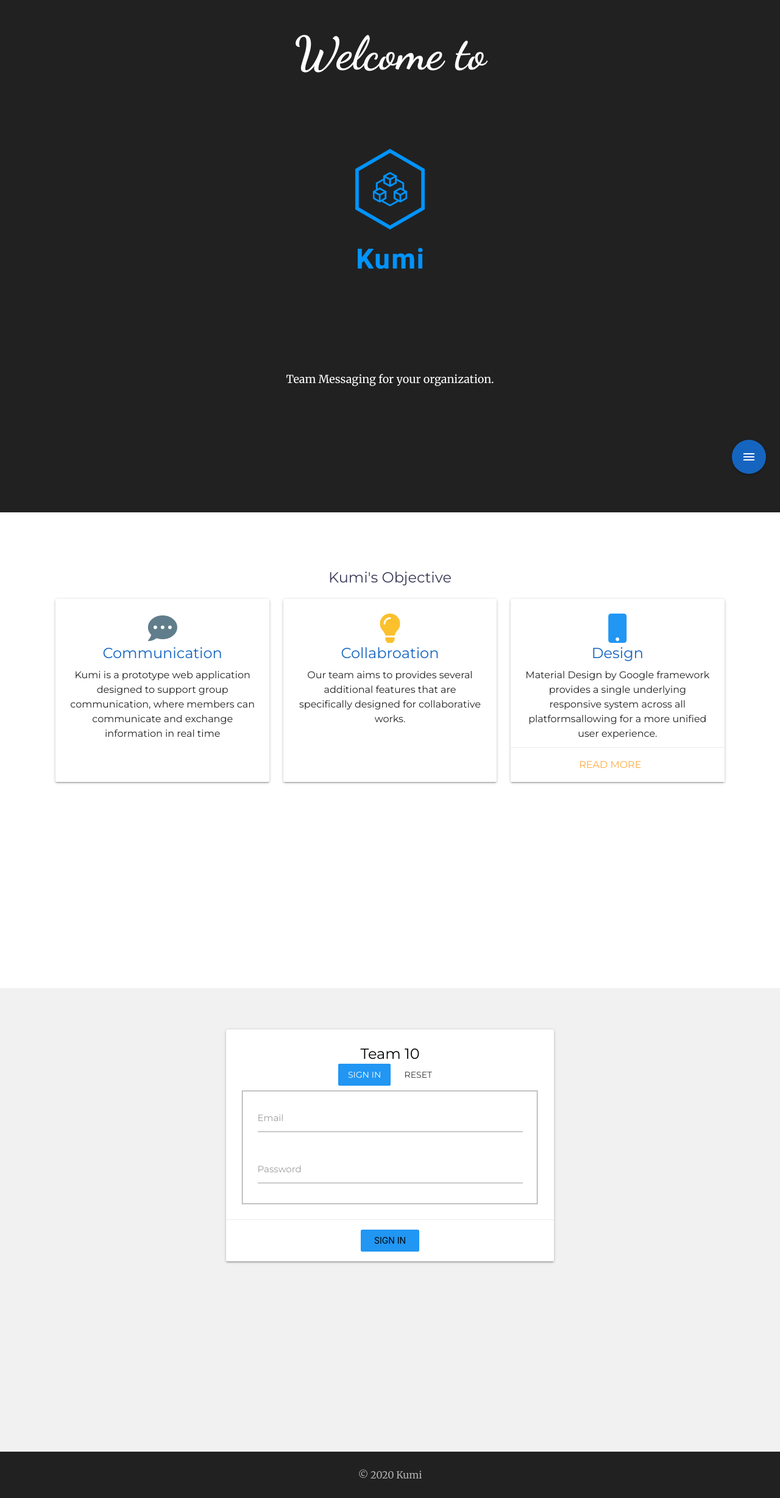
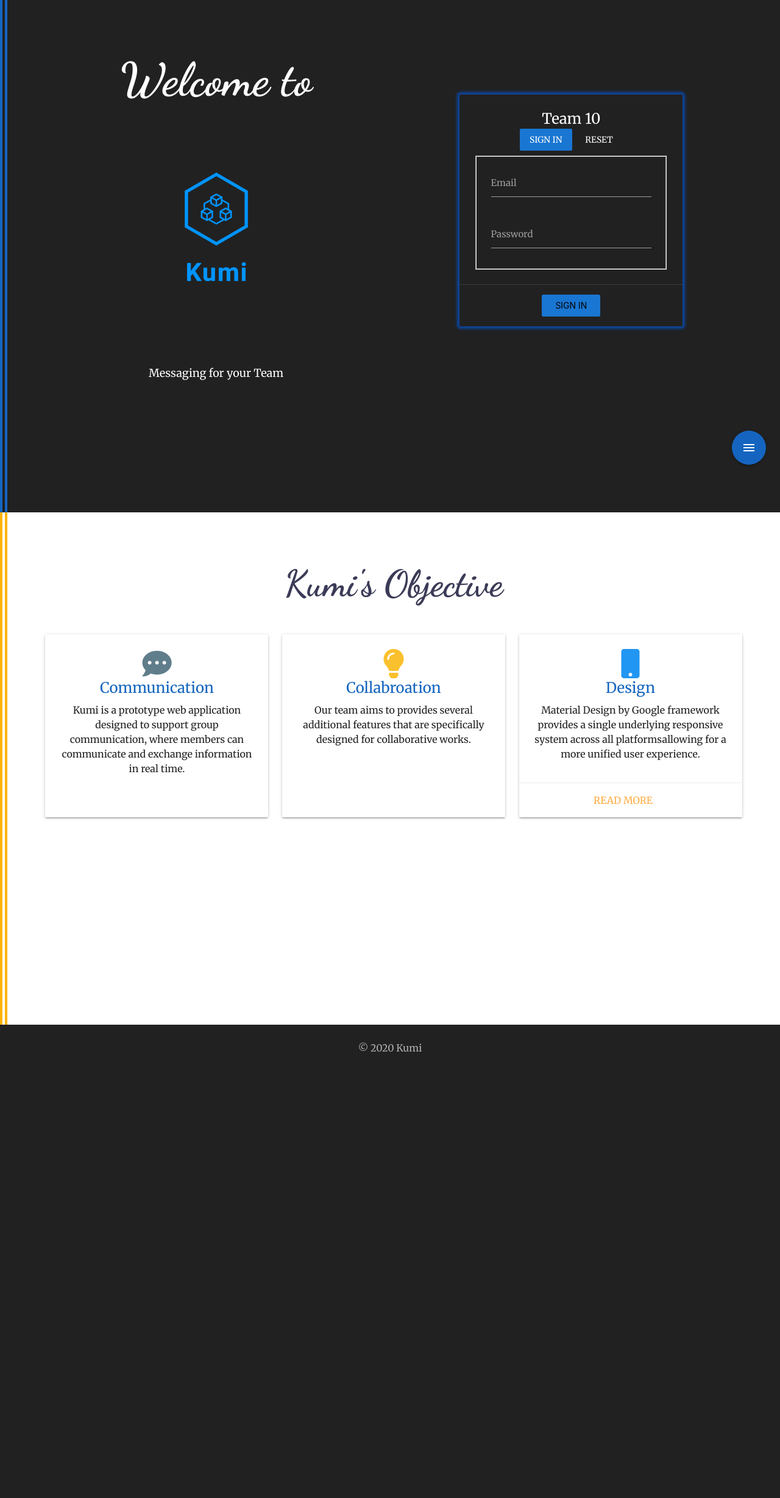
Before and after one commit to Winternight5/Kumi, a Flask app: page / in a window 1280 px wide. Shown: the whole page at 61% size. After the commit the page ends 1725 px from the top, so only its background shows below. Run offline with Flask 2, Linux system fonts and the light colour scheme.

Commit message:
Update welcome.html

```diff
--- a/app/templates/welcome.html
+++ b/app/templates/welcome.html
@@ -35,23 +35,17 @@
           line-height: 1.5;
         }
 
-        /*
-         *  STYLE 1
-         */
-
-        body::-webkit-scrollbar-track
-        {
+        body::-webkit-scrollbar-track {
 	        background-color: #212121;
+            opacity: 0;
         }
 
-        body::-webkit-scrollbar
-        {
+        body::-webkit-scrollbar {
 	        width: 12px;
 	        background-color: #F5F5F5;
         }
 
-        body::-webkit-scrollbar-thumb
-        {
+        body::-webkit-scrollbar-thumb {
 	        border-radius: 10px;
 	        -webkit-box-shadow: inset 0 0 6px rgba(0,0,0,.3);
 	        background-color: #1565c0;
@@ -60,13 +54,24 @@
         .header-top {
           text-align: center;
           position: relative;
-          height: 105vh;
           padding-bottom: 80px;
           color: #fff;
           overflow: hidden;
+          border-left: 12px double #1565c0;
         }
+
+        #section_outline {
+          border-left: 12px double #ffb300;
+          background: #fff;
+        }
+
+        #section_login {
+          border-left: 12px double #388e3c;
+          color: #454545;
+          background: #f1f1f1;
+        }
+
         .header-top h1 {
-          margin: 50px 0 20px;
           font-family: "Montserrat", sans-serif;
           font-size: 35px;
         }
@@ -79,7 +84,6 @@
           margin-right: auto;
           font-size: 1em;
           font-weight: 400;
-          padding: 20px;
         }
         @media only screen and (min-width: 37.5em) {
           .header-top h1 {
@@ -102,89 +106,15 @@
         }
 
         .section {
-          padding: 60px 0;
-          height: 95vh;
+          min-height: 105vh;
+          padding: 4vw;
         }
+
         .section__title {
-          font-size: 24px;
           color: #3b3b58;
           text-align: center;
-          font-family: "Montserrat", sans-serif;
-          margin: 14px 0;
-        }
-        .section__intro {
-          display: block;
-          text-align: center;
-          margin: 0 5% 30px;
-        }
-        @media only screen and (min-width: 43.75em) {
-          .section__intro {
-            margin-left: 15%;
-            margin-right: 15%;
-          }
-        }
-        .section--cta {
-          color: #454545;
-          background: #f1f1f1;
-        }
-
-        .box {
-          display: -webkit-box;
-          display: flex;
-          -webkit-box-flex: 1;
-                  flex: 1 0 100%;
-          margin-bottom: 20px;
-          background: #f9f9f9;
-        }
-        .box__grid {
-          display: -webkit-box;
-          display: flex;
-          flex-wrap: wrap;
-          -webkit-box-pack: justify;
-                  justify-content: space-between;
-        }
-        .box__title {
-          font-family: "Montserrat", sans-serif;
-        }
-        .box__more {
-          color: #ff4e5c;
-        }
-        .box__content {
-          color: #454545;
-          text-align: center;
-          padding: 20px;
-        }
-        .box__content > i {
-          color: #3b3b58;
-        }
-        .box__content:hover .box__more {
-          color: #ff3545;
-        }
-        .box__content:hover .box__more i {
-          padding-left: 4px;
-          -webkit-transition: all .2s ease-in-out;
-          transition: all .2s ease-in-out;
-        }
-        @media only screen and (min-width: 43.75em) {
-          .box {
-            -webkit-box-flex: 0;
-                    flex: 0 0 30%;
-          }
-        }
-
-        .btn {
-          color: #fff;
-          font-family: "Montserrat", sans-serif;
-          text-align: center;
-          display: block;
-          margin: 0 auto;
-          max-width: 300px;
-          padding: 12px 18px;
-          border-radius: 100px;
-          background: #ff4e5c;
-        }
-        .btn:hover {
-          background: #ff3545;
+          font: 700 60px/1 "Dancing Script", cursive;
+          padding-bottom: 3vh;
         }
 
         .footer {
@@ -196,81 +126,40 @@
           opacity: .65;
         }
 
+        .box-glow {
+            box-shadow: 0 0 4px 4px #0d47a1;
+        }
     </style>
 </head>
 <body>
-    <div class="fixed-action-btn">
+    <div class="fixed-action-btn left-button">
         <a class="btn-floating btn-large blue darken-3">
             <i class="large material-icons">menu</i>
         </a>
         <ul>
-            <li><a class="btn-floating grey darken-2 scroll-trigger" data-id="#section_home"><i class="material-icons">home</i></a></li>
-            <li><a class="btn-floating blue scroll-trigger" data-id="#section_outline"><i class="material-icons">lightbulb</i></a></li>
-            <li><a class="btn-floating amber darken-2 scroll-trigger" data-id="#section_login"><i class="material-icons">person</i></a></li>
+            <li><a class="btn-floating blue darken-2 scroll-trigger" href="#section_home"><i class="material-icons">home</i></a></li>
+            <li><a class="btn-floating amber darken-2 scroll-trigger" href="#section_outline"><i class="material-icons">lightbulb</i></a></li>
         </ul>
     </div>
 
-    <section class="row header-top grey darken-4" id="section_home">
-        <div class="col s12 animated zoomIn">
+    <div class="section header-top grey darken-4" id="section_home">
+        <div class="row">
+            <div class="col s12 l4 offset-l1 animated fadeIn">
                 <h1><span>Welcome to</span></h1>
+                <img src="{{url_for('static', filename='images/logo_transparent.png')}}" class="responsive-img animated zoomIn">
+                <h2>Messaging for your Team</h2>
             </div>
-        <div class="col s12 l4 offset-l4">
-            <img src="{{url_for('static', filename='images/logo_transparent.png')}}" class="responsive-img animated zoomIn">
-        </div>
-        <div class="col s12 animated zoomIn">
-            <h2>Team Messaging for your organization.</h2>
-        </div>
-    </section>
-    <section class="section" id="section_outline">
-        <div class="wrapper">
-            <h2 class="section__title">Kumi's Objective</h2>
-            <div class="row">
-                <div class="col s12 m4 l4">
-                    <div class="card small">
-                        <div class="card-content center">
-                            <p><i class="fa fa-comment-dots fa-3x blue-grey-text"></i></p>
-                            <span class="card-title blue-text text-darken-3">Communication</span>
-                            <p>Kumi is a prototype web application designed to support group communication, where members can communicate and exchange information in real time</p>
-                        </div>
-                    </div>
-                </div>
-                <div class="col s12 m4 l4">
-                    <div class="card small">
-                        <div class="card-content center">
-                            <p><i class="fa fa-lightbulb fa-3x yellow-text text-darken-2"></i></p>
-                            <span class="card-title blue-text text-darken-3">Collabroation</span>
-                            <p>Our team aims to provides several additional features that are specifically designed for collaborative works.</p>
-                        </div>
-                    </div>
-                </div>
-                <div class="col s12 m4 l4">
-                    <div class="card small">
-                        <div class="card-content center">
-                            <p><i class="fa fa-mobile fa-3x blue-text"></i></p>
-                            <span class="card-title blue-text text-darken-3">Design</span>
-                            <p>Material Design by Google framework provides a single underlying responsive system across all platformsallowing for a more unified user experience.</p>
-                        </div>
-                        <div class="card-action center">
-                            <a class="box__content" href="https://materializecss.com/" target="_blank">Read more</a>
-                        </div>
-                    </div>
-                </div>
-            </div>
-        </div>
-    </section>
-    <div class="section section--cta" id="section_login">
-        <div class="wrapper">
-            <div class="row">
-                <div class="col s12 l6 offset-l3">
-                    <div class="card">
+            <div class="col s12 l4 offset-l1"><br /><br /><br /><br /></div>
+            <div class="col s12 l4 offset-l2 animated fadeIn">
+                <div class="card grey darken-4 box-glow">
                     <form method="post" action="/login" novalidate>
-                            <div class="card-content white-text center-align">
-                                <span class="card-title black-text">
+                        <div class="card-content center-align">
+                            <span class="card-title white-text" id="form_title">
                                 Team 10<br />
                                 <!-- radio options and their labels-->
-                                    <label id="label-si" for="sign-in" class="radio-label waves-effect waves-light btn-flat blue white-text"><input id="sign-in" type="radio" name="login-option" value="sign-in" checked />Sign In</label>
-                                    {% if data and data.email %}<label id="label-su" for="sign-up" class="radio-label waves-effect waves-light btn-flat"><input id="sign-up" type="radio" name="login-option" value="sign-up" />Sign Up</label>{% endif %}
-                                    <label id="label-rl" for="reset-login" class="radio-label waves-effect waves-light btn-flat"><input id="reset-login" type="radio" name="login-option" value="reset-login" />Reset</label>
+                                <label id="label-si" for="sign-in" class="radio-label waves-effect waves-light btn-flat blue white-text darken-2"><input id="sign-in" type="radio" name="login-option" value="sign-in" checked />Sign In</label>
+                                {% if data and data.email %}<label id="label-su" for="sign-up" class="radio-label waves-effect waves-light btn-flat white-text darken-2"><input id="sign-up" type="radio" name="login-option" value="sign-up" />Sign Up</label>{% endif %}
+                                <label id="label-rl" for="reset-login" class="radio-label waves-effect waves-light btn-flat white-text darken-2"><input id="reset-login" type="radio" name="login-option" value="reset-login" />Reset</label>
                             </span>
                             <div class="center-align indigo-text">
                                 <fieldset>
@@ -327,14 +216,54 @@
                             </div>
                         </div>
                         <div class="card-action center-align">
-                                <input class="waves-effect waves-light btn-flat blue white-text" id="submit" name="submit" type="submit" value="Sign In">
+                            <input class="waves-effect waves-light btn-flat blue darken-2 white-text" id="submit" name="submit" type="submit" value="Sign In">
                         </div>
                     </form>
                 </div>
             </div>
         </div>
     </div>
+    <div class="section" id="section_outline">
+        <div class="row">
+            <div class="col s12 m12 l12">
+                <h2 class="section__title">Kumi's Objective</h2>
             </div>
+            <div class="col s12 m4 l4">
+                <div class="card small">
+                    <div class="card-content center">
+                        <p><i class="fa fa-comment-dots fa-3x blue-grey-text"></i></p>
+                        <span class="card-title blue-text text-darken-3">Communication</span>
+                        <p>Kumi is a prototype web application designed to support group communication, where members can communicate and exchange information in real time.</p>
+                    </div>
+                </div>
+            </div>
+            <div class="col s12 m4 l4">
+                <div class="card small">
+                    <div class="card-content center">
+                        <p><i class="fa fa-lightbulb fa-3x yellow-text text-darken-2"></i></p>
+                        <span class="card-title blue-text text-darken-3">Collabroation</span>
+                        <p>Our team aims to provides several additional features that are specifically designed for collaborative works.</p>
+                    </div>
+                </div>
+            </div>
+            <div class="col s12 m4 l4">
+                <div class="card small">
+                    <div class="card-content center">
+                        <p><i class="fa fa-mobile fa-3x blue-text"></i></p>
+                        <span class="card-title blue-text text-darken-3">Design</span>
+                        <p>Material Design by Google framework provides a single underlying responsive system across all platformsallowing for a more unified user experience.</p>
+                    </div>
+                    <div class="card-action center">
+                        <a class="box__content" href="https://materializecss.com/" target="_blank">Read more</a>
+                    </div>
+                </div>
+            </div>
+        </div>
+    </div>
+    <!--<section class="section scrollspy" id="section_login">
+        <div class="row">
+        </div>
+    </section>-->
     <div class="footer grey darken-4">
         <p>&copy; 2020 Kumi</p>
     </div>
@@ -345,12 +274,12 @@
     <script src="https://cdnjs.cloudflare.com/ajax/libs/materialize/1.0.0/js/materialize.min.js"></script>
     <script>
         /* Script initialization */
+
         $(document).ready(function () {
             /* Materialize components initialization */
+
             /* Init functions at start */
-            $(document).ready(function(){
-                $('.fixed-action-btn').floatingActionButton();
-            });
+            $('.fixed-action-btn').floatingActionButton({ direction: 'bottom' });
 
             // Hide all input fields
             $('.sign-in, .sign-up, .reset-login').css('display', 'none');
@@ -366,20 +295,26 @@
                 });
 
                 if ($(this).prop('checked')) {
-                    $('input[type=radio]').parent('label').removeClass('blue').removeClass('white-text');
-                    $(this).parent('label').addClass('blue').addClass('white-text');
-                    $('html, body').animate({
-                        scrollTop: $("#section_login").offset().top
-                    }, 2000);
+                    $('input[type=radio]').parent('label').removeClass('blue');
+                    $(this).parent('label').addClass('blue');
+                    /*$('html, body').animate({
+                        scrollTop: $("#form_title").offset().top
+                    }, 2000);*/
                 }
                 applyButtonText($(this));
             });
 
-            $(".scroll-trigger").click(function () {
-                divID = $(this).attr('data-id')
+            $(".scroll-trigger").on('click', function(event) {
+                if (this.hash !== "") {
+                    event.preventDefault();
+                    var section_class = $(this).attr('data-track');
+                    var hash = this.hash;
                     $('html, body').animate({
-                    scrollTop: $(divID).offset().top
-                }, 650);
+                        scrollTop: $(hash).offset().top
+                    }, 650, function(){
+                        window.location.hash = hash;
+                    });
+                }
             });
 
             // applies the apprproiate "submit" text based upon the selected radio/login option
```
Lines whose indentation alone changed are shown as unchanged.
